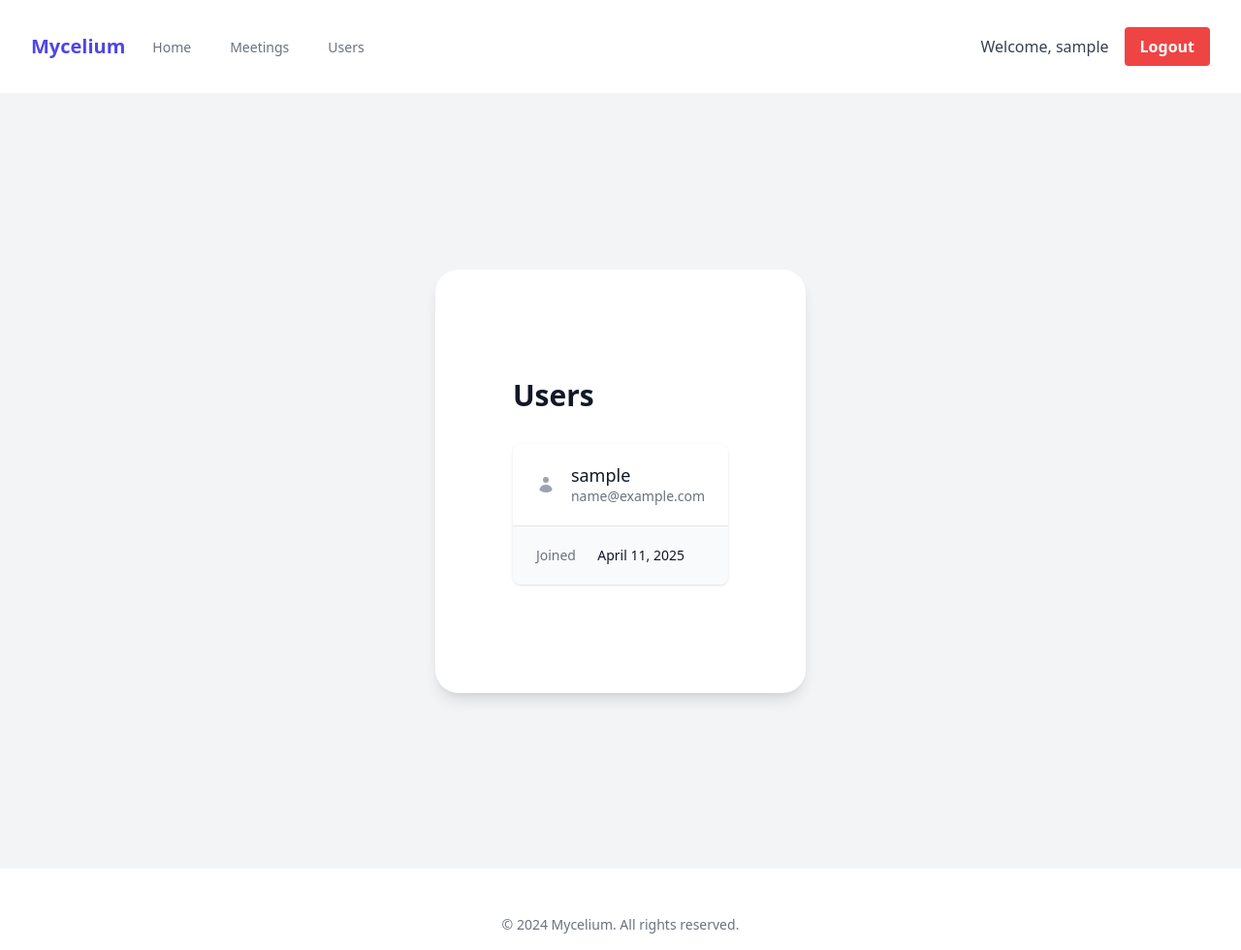
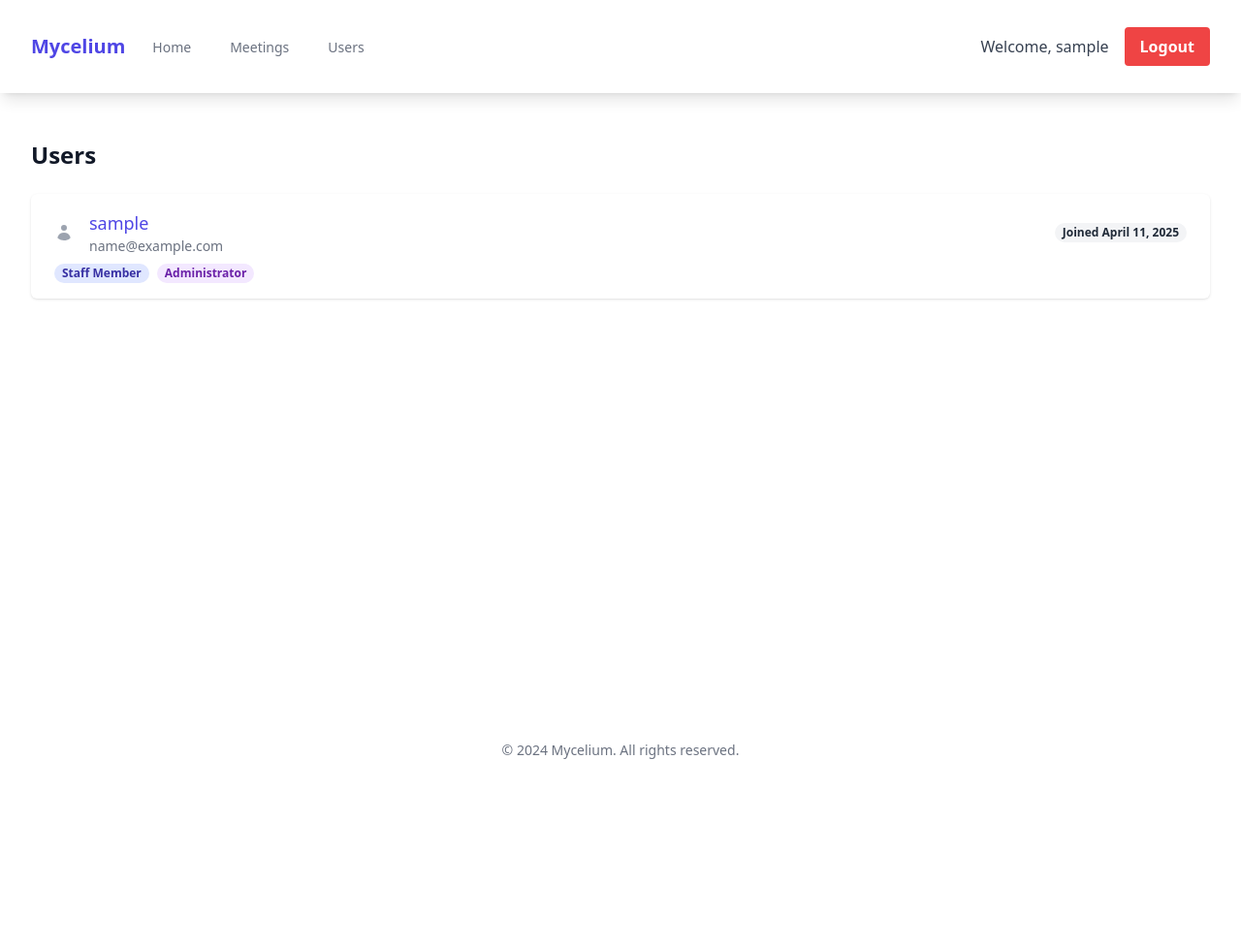
Before and after one commit to thaumazo/CommunityMycelium, a Django app: page /auth/users/ in a window 1280 px wide. Shown: the whole page at 97% size. After the commit the page ends 783 px from the top, so only its background shows below. Run offline with Django 4.2, Linux system fonts and the light colour scheme; the visitor is signed in with stand-in values (Sample User, id 1); data comes from the database, SQL or seed files in the repository.

Commit message:
style updates

```diff
--- a/app/static/css/output.css
+++ b/app/static/css/output.css
@@ -712,6 +712,10 @@ video {
   flex-shrink: 0;
 }
 
+.flex-grow {
+  flex-grow: 1;
+}
+
 .list-disc {
   list-style-type: disc;
 }
@@ -921,6 +925,16 @@ video {
 .bg-white {
   --tw-bg-opacity: 1;
   background-color: rgb(255 255 255 / var(--tw-bg-opacity, 1));
+}
+
+.bg-indigo-100 {
+  --tw-bg-opacity: 1;
+  background-color: rgb(224 231 255 / var(--tw-bg-opacity, 1));
+}
+
+.bg-purple-100 {
+  --tw-bg-opacity: 1;
+  background-color: rgb(243 232 255 / var(--tw-bg-opacity, 1));
 }
 
 .p-4 {
@@ -1164,6 +1178,21 @@ video {
 .text-green-400 {
   --tw-text-opacity: 1;
   color: rgb(74 222 128 / var(--tw-text-opacity, 1));
+}
+
+.text-gray-800 {
+  --tw-text-opacity: 1;
+  color: rgb(31 41 55 / var(--tw-text-opacity, 1));
+}
+
+.text-indigo-800 {
+  --tw-text-opacity: 1;
+  color: rgb(55 48 163 / var(--tw-text-opacity, 1));
+}
+
+.text-purple-800 {
+  --tw-text-opacity: 1;
+  color: rgb(107 33 168 / var(--tw-text-opacity, 1));
 }
 
 .shadow {
--- a/app/templates/base.html
+++ b/app/templates/base.html
@@ -1,70 +1,58 @@
 <!DOCTYPE html>
-<html
-	lang="en"
+<html lang="en"
 	class="h-full">
 
 <head>
-		<meta
-			charset="UTF-8">
-		<meta
-			name="viewport"
+	<meta charset="UTF-8">
+	<meta name="viewport"
 		content="width=device-width, initial-scale=1.0">
 	<title>Mycelium</title>
 	{% load static %}
-		<link
-			href="{% static 'css/output.css' %}" rel="stylesheet">
+	<link href="{% static 'css/output.css' %}"
+		rel="stylesheet">
 </head>
 
-	<body
-		class="h-full flex flex-col justify-between">
-		<nav
-			class="bg-white shadow-lg">
-			<div
-				class="max-w-7xl mx-auto py-4 px-4 sm:px-6 lg:px-8">
-				<div
-					class="flex justify-between h-16">
-					<div
-						class="flex">
-						<div
-							class="flex-shrink-0 flex items-center">
-							<a
-								href="{% url 'home' %}" class="text-xl font-bold text-indigo-600">Mycelium</a>
+<body class="h-full flex flex-col justify-between">
+	<nav class="bg-white shadow-lg">
+		<div class="max-w-7xl mx-auto py-4 px-4 sm:px-6 lg:px-8">
+			<div class="flex justify-between h-16">
+				<div class="flex">
+					<div class="flex-shrink-0 flex items-center">
+						<a href="{% url 'home' %}"
+							class="text-xl font-bold text-indigo-600">Mycelium</a>
 					</div>
 					{% if user.is_authenticated %}
-							<div
-								class="hidden sm:ml-6 sm:flex sm:space-x-8">
-								<a
-									href="{% url 'home' %}" class="border-transparent text-gray-500 hover:border-gray-300 hover:text-gray-700 inline-flex items-center px-1 pt-1 border-b-2 text-sm font-medium">
+					<div class="hidden sm:ml-6 sm:flex sm:space-x-8">
+						<a href="{% url 'home' %}"
+							class="border-transparent text-gray-500 hover:border-gray-300 hover:text-gray-700 inline-flex items-center px-1 pt-1 border-b-2 text-sm font-medium">
 							Home
 						</a>
-								<a
-									href="{% url 'meeting_list' %}" class="border-transparent text-gray-500 hover:border-gray-300 hover:text-gray-700 inline-flex items-center px-1 pt-1 border-b-2 text-sm font-medium">
+						<a href="{% url 'meeting_list' %}"
+							class="border-transparent text-gray-500 hover:border-gray-300 hover:text-gray-700 inline-flex items-center px-1 pt-1 border-b-2 text-sm font-medium">
 							Meetings
 						</a>
-								<a
-									href="{% url 'user_list' %}" class="border-transparent text-gray-500 hover:border-gray-300 hover:text-gray-700 inline-flex items-center px-1 pt-1 border-b-2 text-sm font-medium">
+						<a href="{% url 'user_list' %}"
+							class="border-transparent text-gray-500 hover:border-gray-300 hover:text-gray-700 inline-flex items-center px-1 pt-1 border-b-2 text-sm font-medium">
 							Users
 						</a>
 					</div>
 					{% endif %}
 				</div>
-					<div
-						class="flex items-center">
+				<div class="flex items-center">
 					{% if user.is_authenticated %}
-							<span
-								class="text-gray-700 mr-4">Welcome,
+					<span class="text-gray-700 mr-4">Welcome,
 						{{ user.username }}</span>
-							<a
-								href="{% url 'logout' %}" class="bg-red-500 hover:bg-red-700 text-white font-bold py-2 px-4 rounded">
+					<a href="{% url 'logout' %}"
+						class="bg-red-500 hover:bg-red-700 text-white font-bold py-2 px-4 rounded">
 						Logout
 					</a>
 					{% else %}
-							<a
-								href="{% url 'login' %}" class="bg-indigo-500 hover:bg-indigo-700 text-white font-bold py-2 px-4 rounded mr-2">
+					<a href="{% url 'login' %}"
+						class="bg-indigo-500 hover:bg-indigo-700 text-white font-bold py-2 px-4 rounded mr-2">
 						Login
 					</a>
-							<a
-								href="{% url 'register' %}" class="bg-green-500 hover:bg-green-700 text-white font-bold py-2 px-4 rounded">
+					<a href="{% url 'register' %}"
+						class="bg-green-500 hover:bg-green-700 text-white font-bold py-2 px-4 rounded">
 						Register
 					</a>
 					{% endif %}
@@ -73,16 +61,13 @@
 		</div>
 	</nav>
 
-		<main>
+	<main class="flex-grow">
 		{% block content %}{% endblock %}
 	</main>
 
-		<footer
-			class="bg-white shadow-lg mt-8">
-			<div
-				class="max-w-7xl mx-auto py-4 px-4 sm:px-6 lg:px-8">
-				<p
-					class="text-center text-gray-500 text-sm">
+	<footer class="bg-white shadow-lg mt-8">
+		<div class="max-w-7xl mx-auto py-4 px-4 sm:px-6 lg:px-8">
+			<p class="text-center text-gray-500 text-sm">
 				© 2024 Mycelium. All rights reserved.
 			</p>
 		</div>
--- a/app/templates/users/user_list.html
+++ b/app/templates/users/user_list.html
@@ -1,24 +1,35 @@
 {% extends "base.html" %}
 
 {% block content %}
-<div class="min-h-screen bg-gray-100 py-6 flex flex-col justify-center sm:py-12">
-    <div class="relative py-3 sm:max-w-xl sm:mx-auto">
-        <div class="relative px-4 py-10 bg-white shadow-lg sm:rounded-3xl sm:p-20">
-            <div class="max-w-md mx-auto">
-                <div class="divide-y divide-gray-200">
-                    <div class="py-8 text-base leading-6 space-y-4 text-gray-700 sm:text-lg sm:leading-7">
-                        <h1 class="text-3xl font-bold text-gray-900 mb-8">Users</h1>
-                        {% if users %}
-                        <div class="space-y-4">
+<div class="max-w-7xl mx-auto py-6 sm:px-6 lg:px-8">
+    <div class="px-4 py-6 sm:px-0">
+        <div class="flex justify-between items-center mb-6">
+            <h1 class="text-2xl font-semibold text-gray-900">Users</h1>
+        </div>
+
+        {% if messages %}
+        <div class="mb-4">
+            {% for message in messages %}
+            <div
+                class="p-4 {% if message.tags == 'success' %}bg-green-100 text-green-700{% else %}bg-red-100 text-red-700{% endif %} rounded">
+                {{ message }}
+            </div>
+            {% endfor %}
+        </div>
+        {% endif %}
+
+        <div class="bg-white shadow overflow-hidden sm:rounded-md">
+            <ul class="divide-y divide-gray-200">
                 {% for user in users %}
-                            <div class="bg-white shadow overflow-hidden sm:rounded-lg">
-                                <div class="px-4 py-5 sm:px-6">
+                <li>
+                    <div class="px-4 py-4 sm:px-6">
+                        <div class="flex items-center justify-between">
                             <div class="flex items-center">
                                 <div class="flex-shrink-0">
                                     {% include "svgs/user.html" %}
                                 </div>
                                 <div class="ml-4">
-                                            <h3 class="text-lg leading-6 font-medium text-gray-900">
+                                    <h3 class="text-lg font-medium text-indigo-600">
                                         {{ user.username }}
                                     </h3>
                                     <p class="text-sm text-gray-500">
@@ -26,26 +37,39 @@
                                     </p>
                                 </div>
                             </div>
-                                </div>
-                                <div class="border-t border-gray-200">
-                                    <dl>
-                                        <div class="bg-gray-50 px-4 py-5 sm:grid sm:grid-cols-3 sm:gap-4 sm:px-6">
-                                            <dt class="text-sm font-medium text-gray-500">Joined</dt>
-                                            <dd class="mt-1 text-sm text-gray-900 sm:mt-0 sm:col-span-2">
-                                                {{ user.date_joined|date:"F j, Y" }}
-                                            </dd>
-                                        </div>
-                                    </dl>
+                            <div class="ml-2 flex items-center space-x-2">
+                                <span
+                                    class="px-2 inline-flex text-xs leading-5 font-semibold rounded-full bg-gray-100 text-gray-800">
+                                    Joined {{ user.date_joined|date:"F j, Y" }}
+                                </span>
                             </div>
                         </div>
-                            {% endfor %}
-                        </div>
-                        {% else %}
-                        <p class="text-gray-500">No users found.</p>
+                        <div class="mt-2 sm:flex sm:justify-between">
+                            <div class="sm:flex">
+                                <p class="flex items-center text-sm text-gray-500">
+                                    {% if user.is_staff %}
+                                    <span
+                                        class="px-2 inline-flex text-xs leading-5 font-semibold rounded-full bg-indigo-100 text-indigo-800">
+                                        Staff Member
+                                    </span>
                                     {% endif %}
+                                    {% if user.is_superuser %}
+                                    <span
+                                        class="ml-2 px-2 inline-flex text-xs leading-5 font-semibold rounded-full bg-purple-100 text-purple-800">
+                                        Administrator
+                                    </span>
+                                    {% endif %}
+                                </p>
                             </div>
                         </div>
                     </div>
+                </li>
+                {% empty %}
+                <li class="px-4 py-4 sm:px-6 text-center text-gray-500">
+                    No users found.
+                </li>
+                {% endfor %}
+            </ul>
         </div>
     </div>
 </div>
```
Lines whose indentation alone changed are shown as unchanged.
